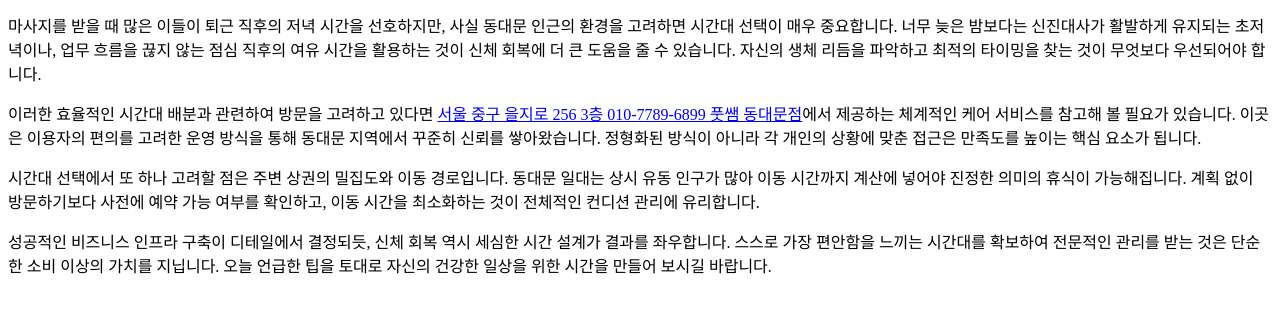
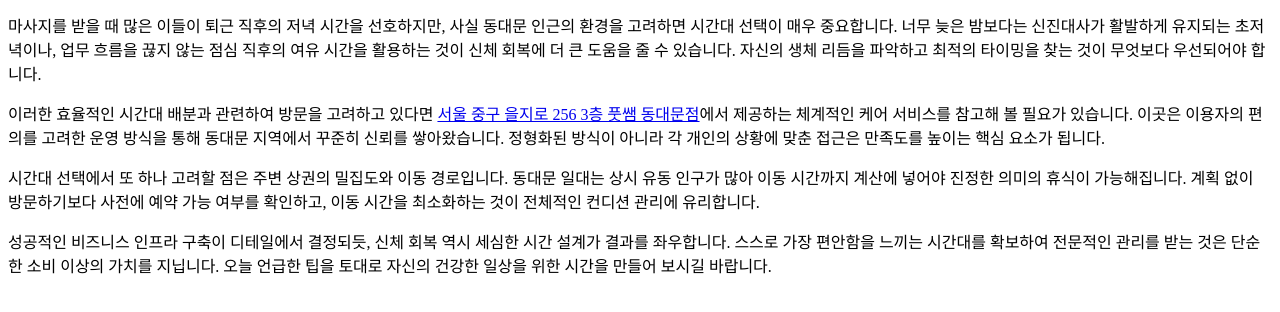
Before and after one commit to sarakinhceo-gif/bp-kr-pbn-bp-049, a plain HTML site: page posts/gemini-coverage-20260719-0226.html in a window 1280 px wide. Shown: the part 140-452 px from the top of the page. Drawn offline with Linux system fonts and the light colour scheme.

Commit message:
deploy: garbage-free snapshot 2026-08-09T14:41:54.374Z

```diff
--- a/posts/gemini-coverage-20260719-0226.html
+++ b/posts/gemini-coverage-20260719-0226.html
@@ -14,7 +14,7 @@
 <h1>구로 홈페이지 제작 전문 업체가 알려주는 동대문 마사지 관리 전략</h1>
 <p>흔히 디지털 홍보가 물리적인 신체 피로를 해소하는 것과 무관하다고 생각하기 쉽지만, 이는 큰 오해입니다. 비즈니스를 운영하는 방식이나 휴식을 취하는 방법 모두 적절한 타이밍과 계획이 수반되어야 효율성이 극대화되기 때문입니다. 구로 홈페이지 제작 전문 역량을 갖춘 곳들이 세밀한 일정을 구성하듯, 우리 몸의 컨디션 관리 역시 체계적인 접근이 필요합니다.</p>
 <p>마사지를 받을 때 많은 이들이 퇴근 직후의 저녁 시간을 선호하지만, 사실 동대문 인근의 환경을 고려하면 시간대 선택이 매우 중요합니다. 너무 늦은 밤보다는 신진대사가 활발하게 유지되는 초저녁이나, 업무 흐름을 끊지 않는 점심 직후의 여유 시간을 활용하는 것이 신체 회복에 더 큰 도움을 줄 수 있습니다. 자신의 생체 리듬을 파악하고 최적의 타이밍을 찾는 것이 무엇보다 우선되어야 합니다.</p>
-<p>이러한 효율적인 시간대 배분과 관련하여 방문을 고려하고 있다면 <a class="anchor-link" href="https://euljiro-body-care.mapo-room-guide.xyz/" data-구로 홈페이지 제작 안내-link-target="t1-campaign-mqw1w2qy-5klg">서울 중구 을지로 256 3층 010-7789-6899 풋쌤 동대문점</a>에서 제공하는 체계적인 케어 서비스를 참고해 볼 필요가 있습니다. 이곳은 이용자의 편의를 고려한 운영 방식을 통해 동대문 지역에서 꾸준히 신뢰를 쌓아왔습니다. 정형화된 방식이 아니라 각 개인의 상황에 맞춘 접근은 만족도를 높이는 핵심 요소가 됩니다.</p>
+<p>이러한 효율적인 시간대 배분과 관련하여 방문을 고려하고 있다면 <a class="anchor-link" href="https://euljiro-body-care.mapo-room-guide.xyz/" data-구로 홈페이지 제작 안내-link-target="t1-campaign-mqw1w2qy-5klg">서울 중구 을지로 256 3층 풋쌤 동대문점</a>에서 제공하는 체계적인 케어 서비스를 참고해 볼 필요가 있습니다. 이곳은 이용자의 편의를 고려한 운영 방식을 통해 동대문 지역에서 꾸준히 신뢰를 쌓아왔습니다. 정형화된 방식이 아니라 각 개인의 상황에 맞춘 접근은 만족도를 높이는 핵심 요소가 됩니다.</p>
 <p>시간대 선택에서 또 하나 고려할 점은 주변 상권의 밀집도와 이동 경로입니다. 동대문 일대는 상시 유동 인구가 많아 이동 시간까지 계산에 넣어야 진정한 의미의 휴식이 가능해집니다. 계획 없이 방문하기보다 사전에 예약 가능 여부를 확인하고, 이동 시간을 최소화하는 것이 전체적인 컨디션 관리에 유리합니다.</p>
 <p>성공적인 비즈니스 인프라 구축이 디테일에서 결정되듯, 신체 회복 역시 세심한 시간 설계가 결과를 좌우합니다. 스스로 가장 편안함을 느끼는 시간대를 확보하여 전문적인 관리를 받는 것은 단순한 소비 이상의 가치를 지닙니다. 오늘 언급한 팁을 토대로 자신의 건강한 일상을 위한 시간을 만들어 보시길 바랍니다.</p>
 </body>
```
